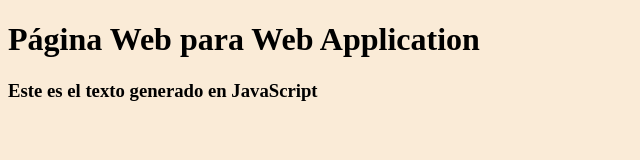
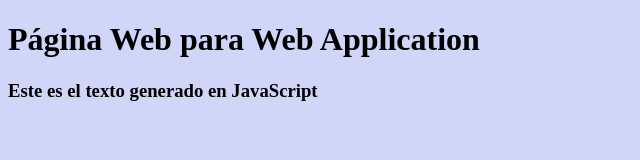
Before and after one commit to JonathanMelendez777/WebAppMobile, a plain HTML site: page index.html in a window 1280 px wide. Shown: the whole page, without its empty margins (0-640 px from the left). Drawn offline with Linux system fonts and the light colour scheme.

Commit message:
Cambio del color de fondo para el Body

```diff
--- a/css/style.css
+++ b/css/style.css
@@ -1,3 +1,3 @@
 body{
-    background-color: antiquewhite;
+    background-color: rgb(207, 214, 247);
 }
```
